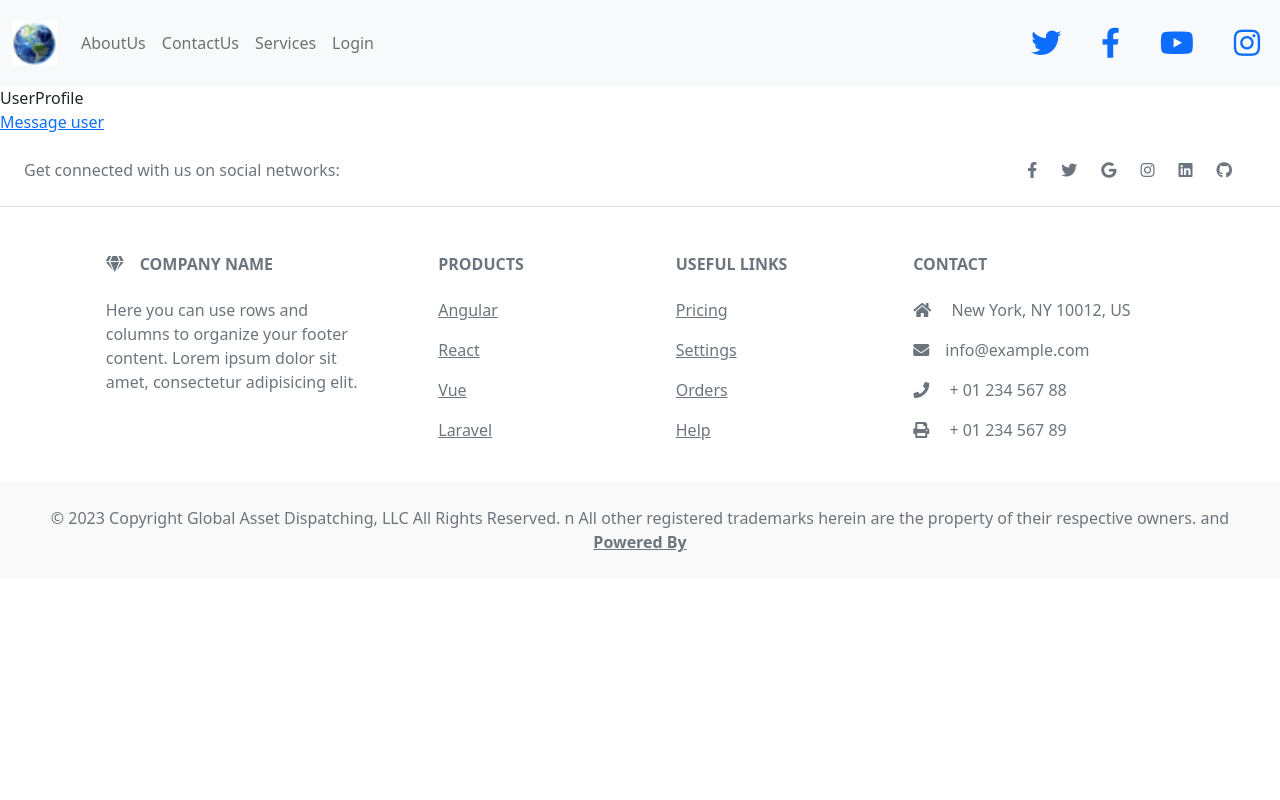
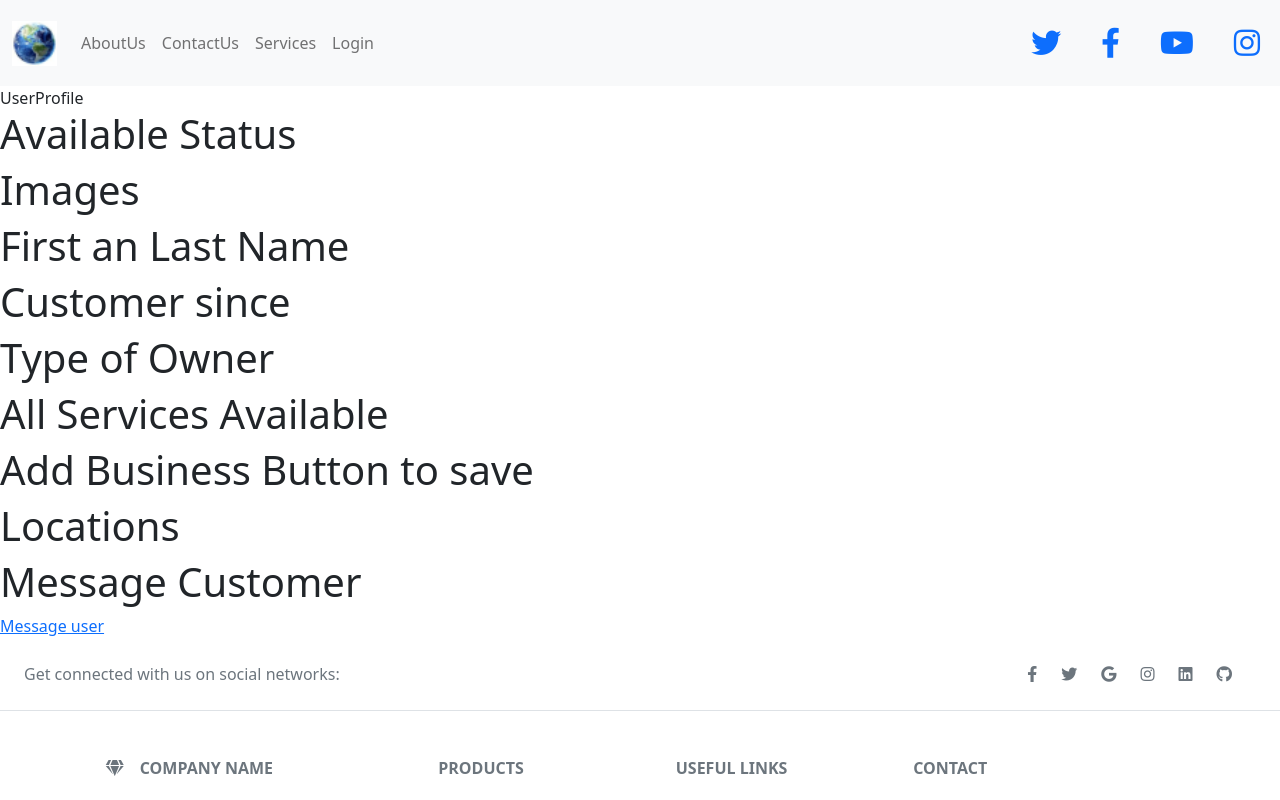
Before and after one commit to dagreatcode/GADZ, a React (Create React App) app in the folder client/: page /UserProfile in a window 1280 px wide. Shown: the top 800 px of the page. Built offline with nearby package versions, Linux system fonts and the light colour scheme.

Commit message:
updated user profile page view

```diff
--- a/client/src/containers/User/AvailableTable/UserProfile/UserProfile.tsx
+++ b/client/src/containers/User/AvailableTable/UserProfile/UserProfile.tsx
@@ -1,23 +1,27 @@
-import React from 'react'
-import {Link} from 'react-router-dom'
+import React from "react";
+import { Link } from "react-router-dom";
 
 const UserProfile = () => {
+  // TODO: Add the api call to pull selected user profile
+
+  // FIXME: Fix this page to seem like its loading until the user profile data comes in.
+
   return (
     <>
       <div>UserProfile</div>
-      {/*
-      * First an Last Name
-      * Customer since
-      * Type of Owner
-      * Available Status
-      * All Services Available
-      * Add Business Button to save
-      * Locations
-      * * Message Customer
-      */}
-       <Link to="/MessageUser">Message user</Link><br/>
+      <h1>Available Status</h1>
+      <h1>Images</h1>
+      <h1>First an Last Name</h1>
+      <h1>Customer since</h1>
+      <h1>Type of Owner</h1>
+      <h1>All Services Available</h1>
+      <h1>Add Business Button to save</h1>
+      <h1>Locations</h1>
+      <h1> Message Customer</h1>
+      <Link to="/MessageUser">Message user</Link>
+      <br />
     </>
-  )
-}
+  );
+};
 
-export default UserProfile
+export default UserProfile;
```
